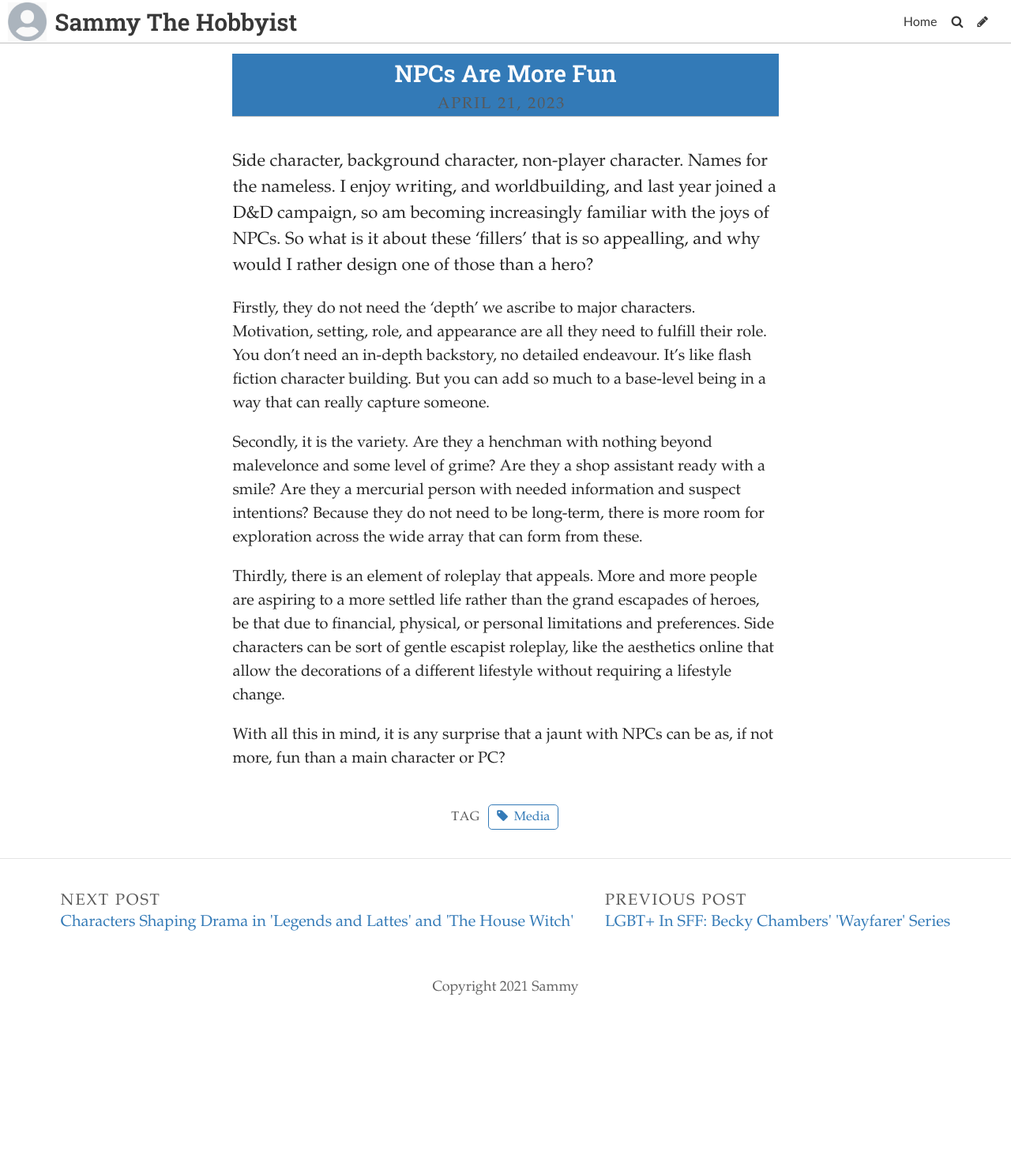
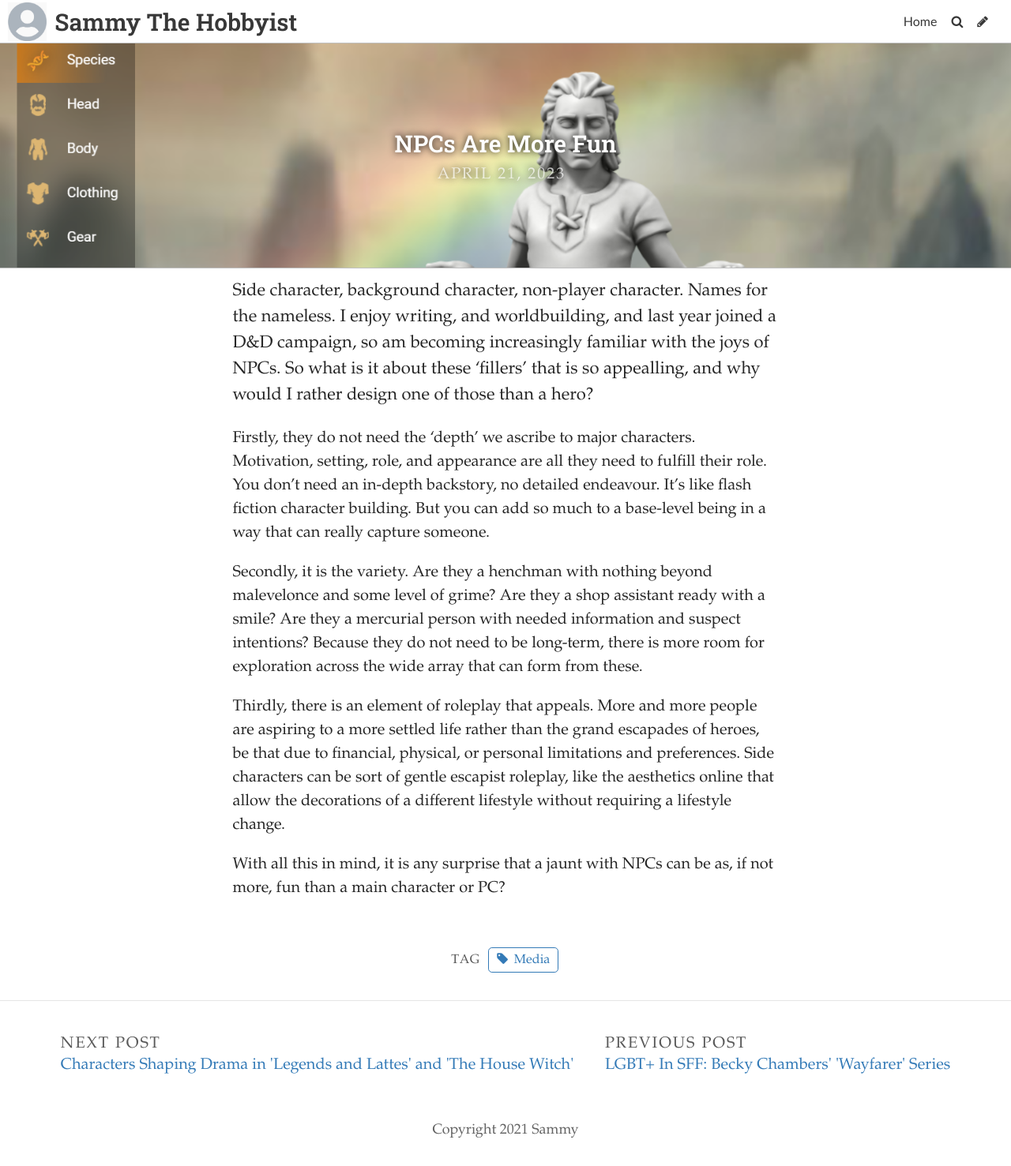
Before and after one commit to SammySpinsAYarn/Blog, a Jekyll site: the page built from _posts/2023-04-25-why-i-prefer-npcs.md, in a window 1280 px wide. Shown: the whole page at 79% size. Built offline with Jekyll 4.4.1, drawn with Linux system fonts in a browser that asks for light colours; some web fonts are replaced; before the commit the page ends 1296 px from its top, so only the background shows below that.

Commit message:
Update Post “2023-04-25-why-i-prefer-npcs”

```diff
--- a/_posts/2023-04-25-why-i-prefer-npcs.md
+++ b/_posts/2023-04-25-why-i-prefer-npcs.md
@@ -2,6 +2,7 @@
 layout: post
 title: NPCs Are More Fun
 date: 2023-04-21T12:30:06.529Z
+image: ../uploads/2023-04-21-header-image.png
 title_color: "#ffffff"
 comments: false
 tags:
```
Also changed, not shown: uploads/2023-04-21-header-image.png (added).
